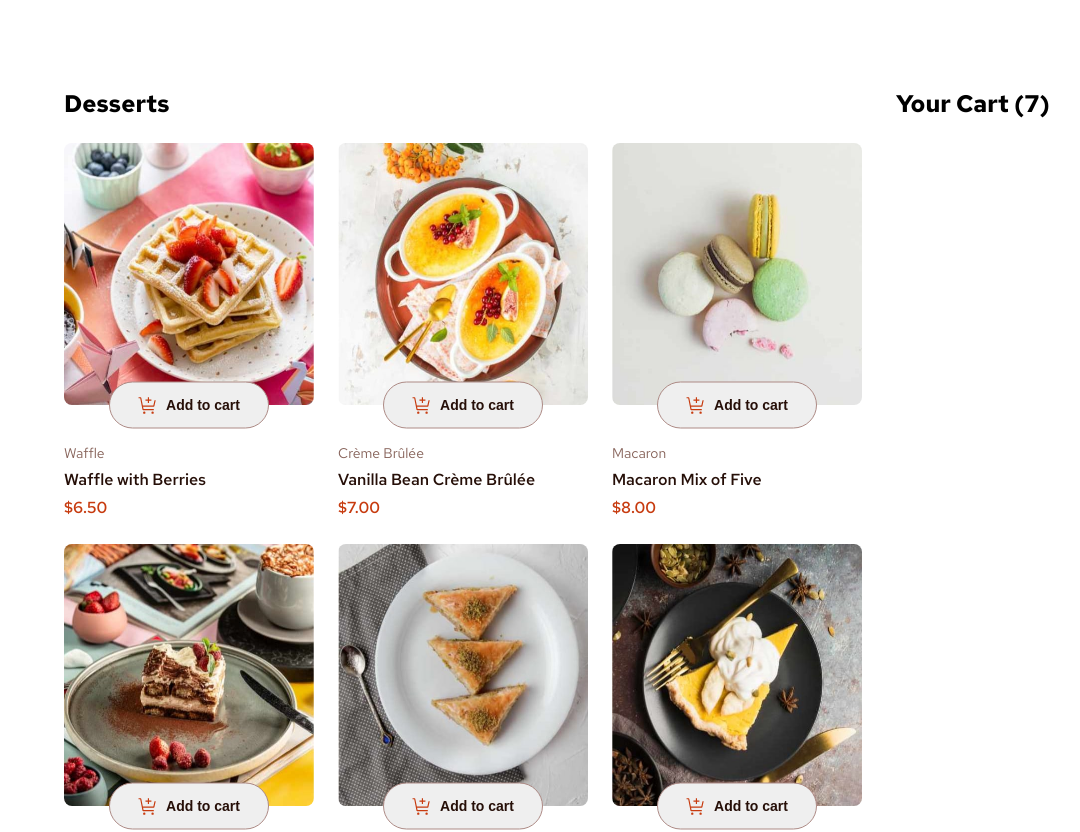
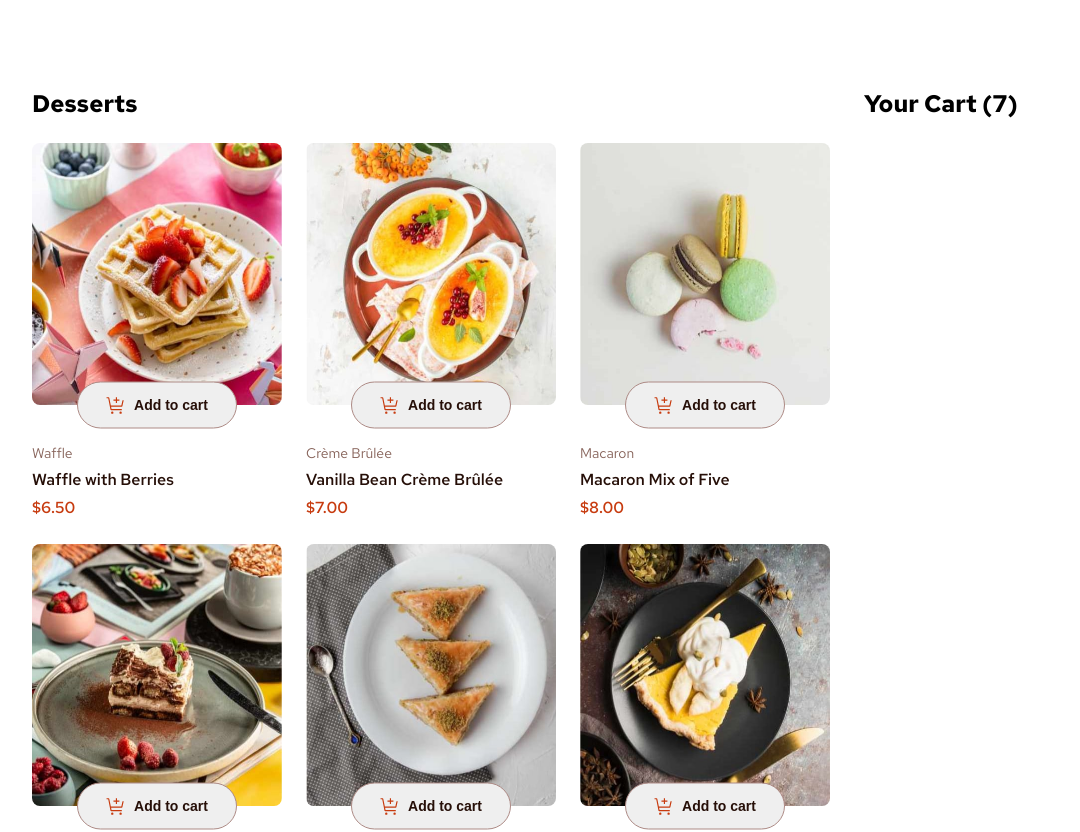
Before and after one commit to Tripouille/fm-product-list-with-cart, a Vue app: page / in a window 1280 px wide. Shown: the top 832 px of the page, without its empty margins (80-1160 px from the left). Built offline with nearby package versions, Linux system fonts and the light colour scheme.

Commit message:
feat: update app max-width

```diff
--- a/src/App.vue
+++ b/src/App.vue
@@ -12,7 +12,7 @@ import ShoppingCart from "./components/ShoppingCart.vue";
 
 <style scoped>
 main {
-  max-width: 76rem;
+  max-width: 90rem;
   margin: 0 auto;
   padding: 5.5rem 7rem;
   display: flex;
```
